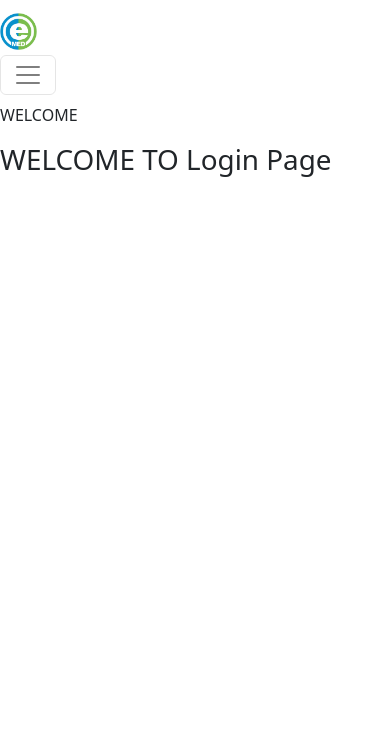
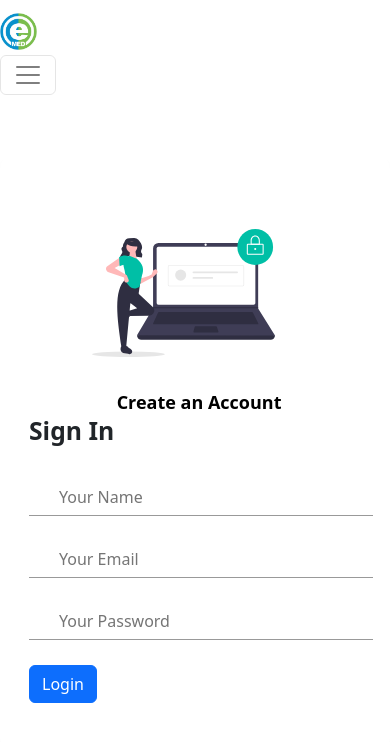
Before and after one commit to Nitaliagrawal/E-MED-Store, a React (Create React App) app in the folder client/: page /login in a window 390 px wide. Shown: the top 742 px of the page. Built offline with nearby package versions, Linux system fonts and the light colour scheme.

Commit message:
login page design done

```diff
--- a/client/public/index.html
+++ b/client/public/index.html
@@ -11,6 +11,7 @@
   <link rel="manifest" href="%PUBLIC_URL%/manifest.json" />
   <link rel="stylesheet" href="https://maxcdn.bootstrapcdn.com/font-awesome/4.7.0/css/font-awesome.min.css">
   <link rel="stylesheet" href="https://fonts.googleapis.com/css?family=Roboto:400,700|Open+Sans:400,700">
+  <link href="https://fonts.googleapis.com/css2?family=Poppins:wght@300&display=swap" rel="stylesheet">
   <link rel="stylesheet" href="https://cdnjs.cloudflare.com/ajax/libs/material-design-iconic-font/2.2.0/css/material-design-iconic-font.min.css">
 
   <link rel="stylesheet" href="https://stackpath.bootstrapcdn.com/bootstrap/4.5.0/css/bootstrap.min.css">
--- a/client/src/App.css
+++ b/client/src/App.css
@@ -31,24 +31,18 @@ body {
   font-weight: bold;
 }
 
-.sign-in {
-  height: 90vh;
-  display: grid;
-  place-items: center;
-}
 
-.signup {
+.signup{
   height: 85vh;
   display: grid;
 
 }
 
-.signup-content {
+.signup-content,.signin-content {
   padding: 30px 10px;
 }
 .signup-form,
-.signin-form,
-.signin-image {
+.signin-form {
   width: 60%;
   overflow: hidden;
 }
@@ -57,7 +51,7 @@ body {
   font-size: 18px;
 }
 
-.signup-form {
+.signup-form{
   margin-left: 75px;
   margin-right: 75px;
   padding-left: 30px;
@@ -103,19 +97,34 @@ textarea:focus {
 .signup-image{
   display: flex;
   flex-direction: column;
+  width: 80%;
 }
+.signin-image{
+  display: flex;
+  flex-direction: column;
+  width: 85%;
+  margin-left: 25px;
+  margin-right: 25px;
+  padding-left: 10px;
+}
+.signup-image-link,.signin-image-link{
+  text-decoration: none;
+  color: black;
+  font-size: large;
+  font-weight: bold;
+}
+@media only screen and (max-width: 400px) {
+  .signup-form,.signin-form {
+    margin-left: 5px;
+    padding-left: 2px;
+    width: 100%;
+  }
 
-@media only screen and (max-width: 400px) {
-  .signup-form {
+}
+@media only screen and (max-width: 500px) {
+  .signup-form,.signin-form {
     margin-left: 5px;
     padding-left: 2px;
     width: 100%;
   }
 }
-@media only screen and (max-width: 500px) {
-  .signup-form {
-    margin-left: 5px;
-    padding-left: 2px;
-    width: 100%;
-  }
-}
--- a/client/src/components/Login.js
+++ b/client/src/components/Login.js
@@ -1,11 +1,60 @@
 import React from 'react'
+import login from '../images/login.svg';
+import { NavLink } from 'react-router-dom';
 
 const Login = () => {
     return (
-        <div>
-            <p>WELCOME</p>
-            <h1>WELCOME TO Login Page</h1>
-         </div>
+        <>
+            <section className="signin">
+                <div className="container mt-5">
+                    <div className="signin-content">
+                        <div className="row">
+                            <div className="col-md-6 col-sm-5">
+                                <div className="signin-image">
+                                    <figure>
+                                        <img src={login} alt="loginpic" className="signin-image img-fluid pr-5 mr-5 mt-5" />
+                                    </figure>
+                                    <NavLink to="/signup" className="signin-image-link text-center mt-3">Create an Account</NavLink>
+                                </div>
+                            </div>
+                            <div className="col-md-6 col-sm-7">
+                                <div className="signin-form">
+                                    <h2 className="form-title">Sign In</h2>
+                                    <form className="register-form" id="register-form">
+                                        <div className="form-group">
+                                            <label htmlFor="name">
+                                                <i className="zmdi zmdi-account material-icons-name"></i>
+                                            </label>
+                                            <input type="text" name="name" id="name" placeholder="Your Name" />
+                                        </div>
+
+                                        <div className="form-group">
+                                            <label htmlFor="email">
+                                                <i className="zmdi zmdi-email material-icons-name"></i>
+                                            </label>
+                                            <input type="text" name="email" id="email" placeholder="Your Email" />
+                                        </div>
+
+                                        <div className="form-group">
+                                            <label htmlFor="password">
+                                                <i className="zmdi zmdi-lock material-icons-name"></i>
+                                            </label>
+                                            <input type="text" name="password" id="password" placeholder="Your Password" />
+                                        </div>
+
+
+                                        <div className="form-group form-button">
+                                            <button type="button" class="btn btn-primary form-submit" name="login" id="login">Login</button>
+                                        </div>
+                                    </form>
+                                </div>
+                            </div>
+
+                        </div>
+                    </div>
+                </div>
+            </section>
+        </>
     )
 }
 
--- a/client/src/components/Signup.js
+++ b/client/src/components/Signup.js
@@ -12,7 +12,7 @@ const Signup = () => {
                         <div className="row">
                             <div className="col-md-6 col-sm-7">
                                 <div className="signup-form">
-                                    <h2 className="form-title">Sign up</h2>
+                                    <h2 className="form-title">Sign Up</h2>
                                     <form className="register-form" id="register-form">
                                         <div className="form-group">
                                             <label htmlFor="name">
@@ -67,7 +67,7 @@ const Signup = () => {
                                     <figure>
                                         <img src={signup} alt="registrationpic" className="img-fluid pr-5 mr-5 mt-5" />
                                     </figure>
-                                    <NavLink to="/login" className="signup-image-link">I am already register</NavLink>
+                                    <NavLink to="/login" className="signup-image-link text-center mt-3">I am already Register</NavLink>
                                 </div>
                             </div>
                         </div>
```
Also changed, not shown: client/src/images/login.svg (added).
